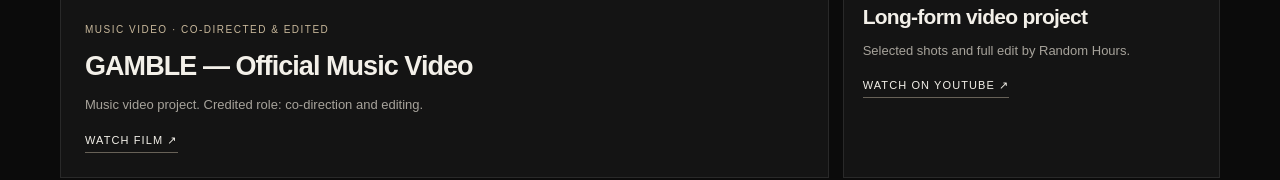
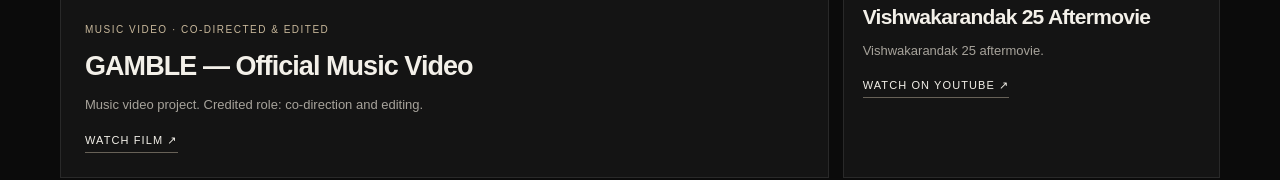
Before and after one commit to prathameshmohod174/portfolio, a website: page index.html in a window 1280 px wide. Shown: the part 1212-1392 px from the top of the page. Drawn offline with Linux system fonts and the light colour scheme.

Commit message:
Rename long-form project to Vishwakarandak 25 Aftermovie

```diff
--- a/index.html
+++ b/index.html
@@ -31,7 +31,7 @@ a{color:inherit;text-decoration:none}a:focus-visible,button:focus-visible{outlin
     <div class="sectionhead"><div><div class="eyebrow">01 / Selected work</div><h2>Moving images.<br>Still moments.</h2></div><p>A curated starting point for films, artist visuals, events and personal work. Open each source to watch the original.</p></div>
     <div class="grid">
       <article class="card"><div class="visual music"><img src="https://img.youtube.com/vi/sU3qit_YyWI/hqdefault.jpg" alt="GAMBLE — Official Music Video thumbnail" loading="lazy"><span>GAMBLE</span></div><div class="cardbody"><div class="tag">Music video · Co-directed & edited</div><h3>GAMBLE — Official Music Video</h3><p>Music video project. Credited role: co-direction and editing.</p><div class="links"><a class="smalllink" href="https://youtu.be/sU3qit_YyWI" target="_blank" rel="noopener">Watch film ↗</a></div></div></article>
-      <article class="card"><div class="visual event"><img src="https://img.youtube.com/vi/HUk21evYZV0/hqdefault.jpg" alt="Selected shots and edit — YouTube video thumbnail" loading="lazy"><span>In motion</span></div><div class="cardbody"><div class="tag">Film · Selected shots & editing</div><h3>Long-form video project</h3><p>Selected shots and full edit by Random Hours.</p><div class="links"><a class="smalllink" href="https://youtu.be/HUk21evYZV0" target="_blank" rel="noopener">Watch on YouTube ↗</a></div></div></article>
+      <article class="card"><div class="visual event"><img src="https://img.youtube.com/vi/HUk21evYZV0/hqdefault.jpg" alt="Vishwakarandak 25 Aftermovie — YouTube thumbnail" loading="lazy"><span>In motion</span></div><div class="cardbody"><div class="tag">Film · Selected shots & editing</div><h3>Vishwakarandak 25 Aftermovie</h3><p>Vishwakarandak 25 aftermovie.</p><div class="links"><a class="smalllink" href="https://youtu.be/HUk21evYZV0" target="_blank" rel="noopener">Watch on YouTube ↗</a></div></div></article>
       <article class="card promo-card"><div class="visual"><a class="visual-link" href="https://www.instagram.com/p/Dd896J6hyD7/" target="_blank" rel="noopener" aria-label="Open original Instagram post"><img class="social-thumb" src="assets/14-pehchaan-tu-promo-1.webp" alt="Thumbnail for Pehchaan Tu — Promo 1 " loading="lazy" referrerpolicy="no-referrer"><span class="thumb-fallback" aria-hidden="true">VIEW ORIGINAL ↗</span></a></div><div class="cardbody"><div class="tag">Pehchaan Tu · Song promo · Shot & edited</div><h3>Pehchaan Tu Song Promo 1</h3><p>Shot and edited by Random Hours.</p><div class="links"><a class="smalllink" href="https://www.instagram.com/p/Dd896J6hyD7/" target="_blank" rel="noopener">View promo 1 ↗</a></div></div></article>
       <article class="card promo-card"><div class="visual photo"><a class="visual-link" href="https://www.instagram.com/p/DeMaoS5hs2q/" target="_blank" rel="noopener" aria-label="Open original Instagram p"><img class="social-thumb" src="assets/13-pehchaan-tu-promo-2.webp" alt="Thumbnail for Pehchaan Tu — Promo 2 " loading="lazy" referrerpolicy="no-referrer"><span class="thumb-fallback" aria-hidden="true">VIEW ORIGINAL ↗</span></a></div><div class="cardbody"><div class="tag">Pehchaan Tu · Song promo · Shot & edited</div><h3>Pehchaan Tu Song Promo 2</h3><p>Shot and edited by Random Hours.</p><div class="links"><a class="smalllink" href="https://www.instagram.com/p/DeMaoS5hs2q/" target="_blank" rel="noopener">View promo 2 ↗</a></div></div></article>
       <article class="card promo-card"><div class="visual"><a class="visual-link" href="https://www.instagram.com/p/DeeOi_VBy_P/" target="_blank" rel="noopener" aria-label="Open original Instagram p"><img class="social-thumb" src="assets/12-pehchaan-tu-promo-3.webp" alt="Thumbnail for Pehchaan Tu — Promo 3 " loading="lazy" referrerpolicy="no-referrer"><span class="thumb-fallback" aria-hidden="true">VIEW ORIGINAL ↗</span></a></div><div class="cardbody"><div class="tag">Pehchaan Tu · Song promo · Shot & edited</div><h3>Pehchaan Tu Song Promo 3</h3><p>Shot and edited by Random Hours.</p><div class="links"><a class="smalllink" href="https://www.instagram.com/p/DeeOi_VBy_P/" target="_blank" rel="noopener">View promo 3 ↗</a></div></div></article>
```
